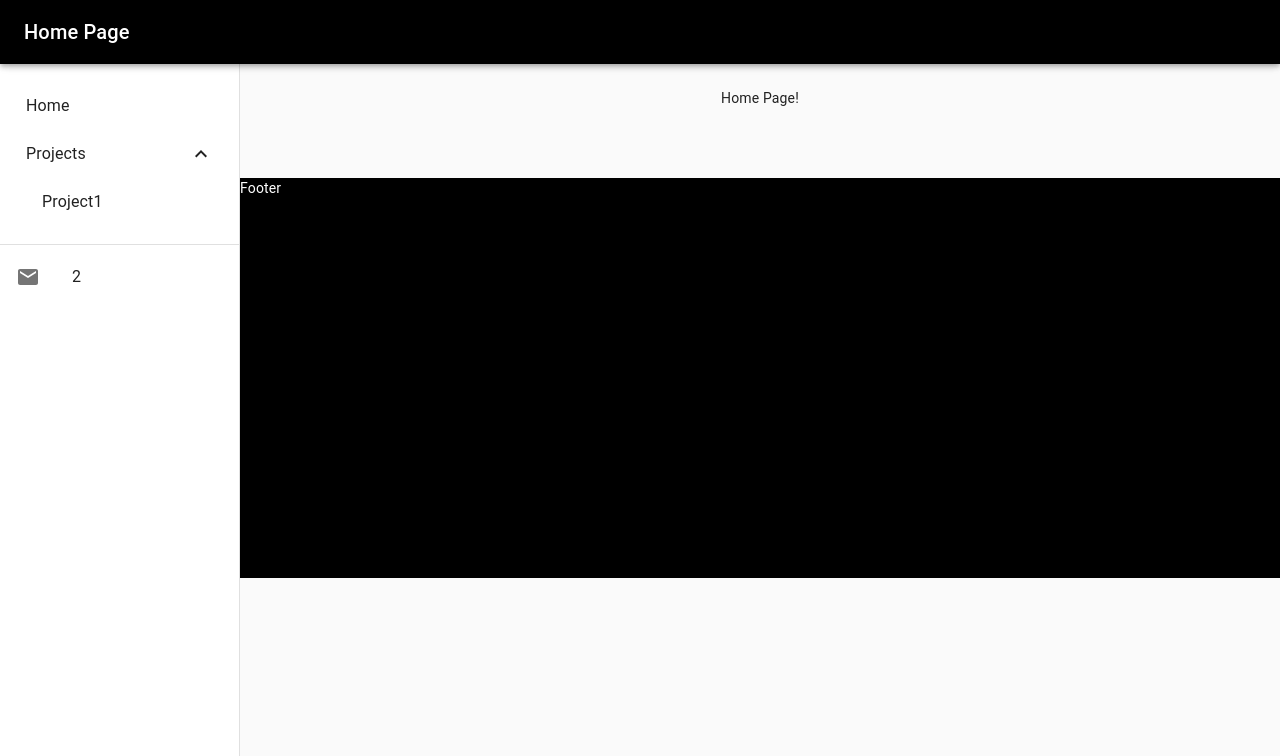
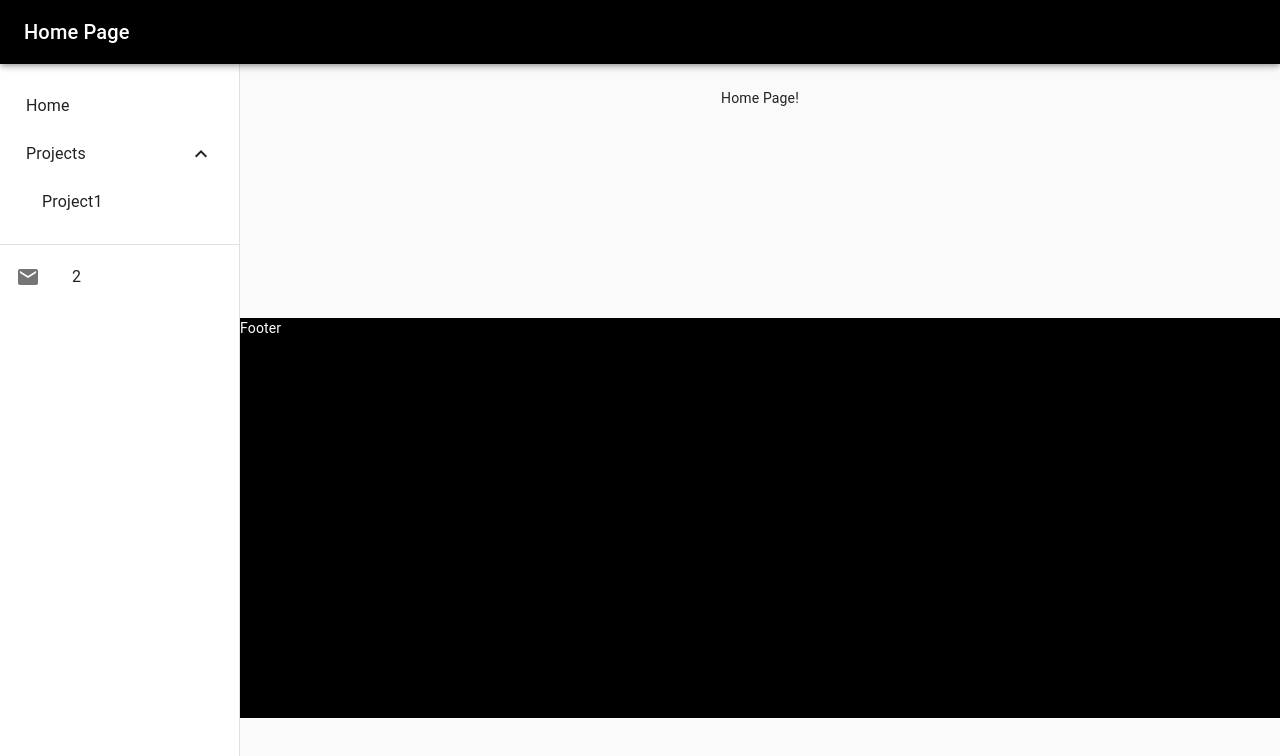
Before and after one commit to GreatGameDota/website, a React (Create React App) app: page / in a window 1280 px wide. Shown: the top 756 px of the page. Built offline with nearby package versions, Linux system fonts and the light colour scheme.

Commit message:
Adjust Footer margin

```diff
--- a/src/components/HomePage.js
+++ b/src/components/HomePage.js
@@ -8,7 +8,6 @@ class HomePage extends Component {
 		return (
 			<div className={classes.root}>
 				Home Page!
-				<br />
 			</div>
 		);
 	}
--- a/src/styles/FooterStyles.js
+++ b/src/styles/FooterStyles.js
@@ -3,6 +3,6 @@ export default {
 		backgroundColor: '#000000',
     color: '#ffffff',
     height: '50vh',
-    marginTop: '5em'
+    marginTop: '15em'
 	}
 };
```
